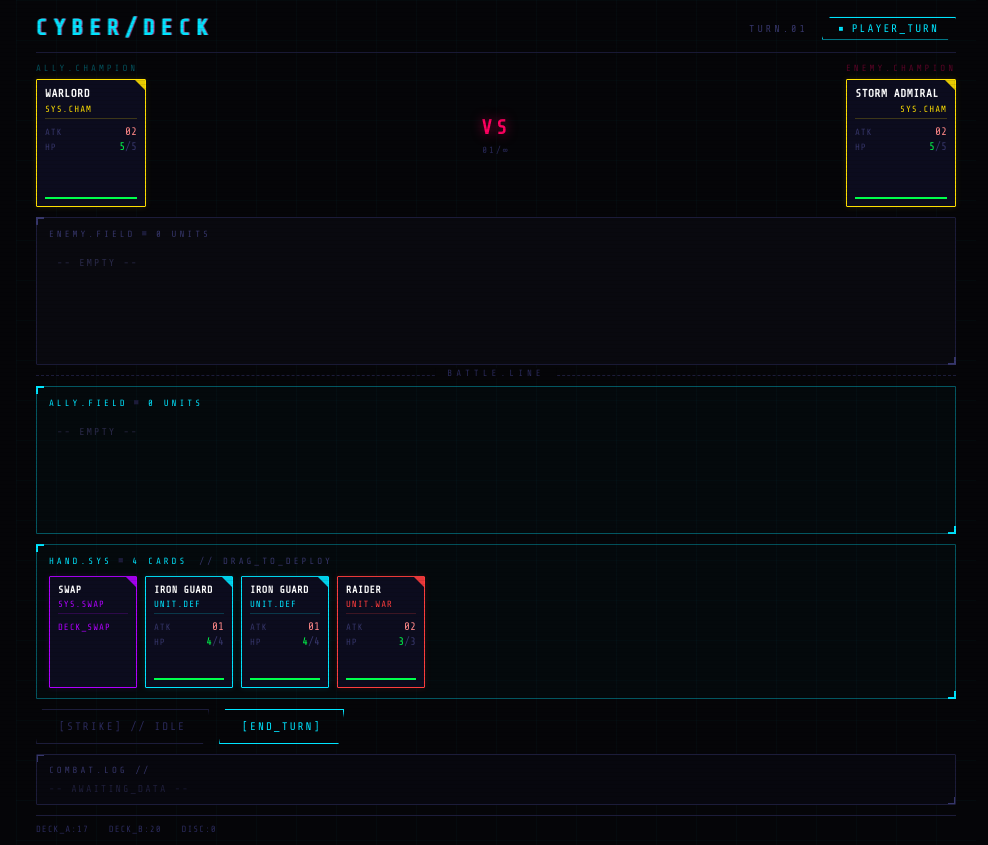
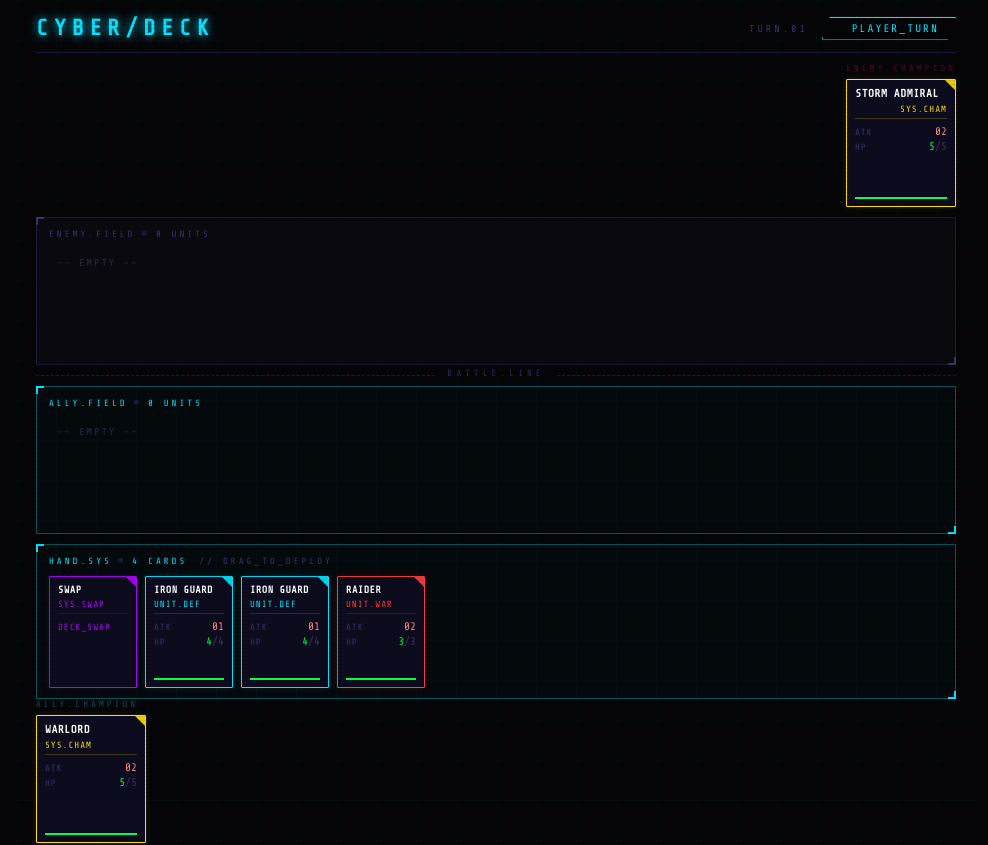
Before and after one commit to PierreA-D/cyber-deck, a React (Vite) app: page / in a window 1280 px wide. Shown: the top 845 px of the page, without its empty margins (144-1132 px from the left). Built offline with nearby package versions, Linux system fonts and the light colour scheme.

Commit message:
feat: update language to French in index.html, add Tailwind CSS dependencies, and refactor GameBoard component layout

```diff
--- a/index.html
+++ b/index.html
@@ -1,5 +1,5 @@
 <!doctype html>
-<html lang="en">
+<html lang="fr">
   <head>
     <meta charset="UTF-8" />
     <link rel="icon" type="image/svg+xml" href="/favicon.svg" />
--- a/package.json
+++ b/package.json
@@ -12,8 +12,10 @@
   "dependencies": {
     "@dnd-kit/core": "^6.3.1",
     "@dnd-kit/utilities": "^3.2.2",
+    "@tailwindcss/vite": "^4.3.0",
     "react": "^19.2.6",
-    "react-dom": "^19.2.6"
+    "react-dom": "^19.2.6",
+    "tailwindcss": "^4.3.0"
   },
   "devDependencies": {
     "@eslint/js": "^10.0.1",
--- a/src/components/GameBoard.tsx
+++ b/src/components/GameBoard.tsx
@@ -109,30 +109,9 @@ export function GameBoard() {
         {/* ── Champions ── */}
         <div style={{
           display: 'flex',
-          justifyContent: 'space-between',
-          alignItems: 'flex-start',
+          justifyContent: 'flex-end',
           gap: '12px',
         }}>
-          <div>
-            <div style={{ fontSize: '9px', letterSpacing: '3px', color: '#00e5ff55', marginBottom: '6px' }}>
-              ALLY.CHAMPION
-            </div>
-            <CardComponent card={game.player.champion} />
-          </div>
-
-          <div style={{ alignSelf: 'center', textAlign: 'center' }}>
-            <div style={{
-              fontSize: '20px',
-              color: '#ff0060',
-              letterSpacing: '4px',
-              textShadow: '0 0 12px #ff006099',
-              fontWeight: 'bold',
-            }}>VS</div>
-            <div style={{ fontSize: '9px', color: '#2a2a5a', marginTop: '6px', letterSpacing: '2px' }}>
-              {String(game.turn).padStart(2, '0')}/∞
-            </div>
-          </div>
-
           <div style={{ textAlign: 'right' }}>
             <div style={{ fontSize: '9px', letterSpacing: '3px', color: '#ff006055', marginBottom: '6px' }}>
               ENEMY.CHAMPION
@@ -173,10 +152,18 @@ export function GameBoard() {
         />
 
         {/* ── Hand ── */}
-        <PlayerHand
-          cards={game.player.hand}
-          disabled={!isPlayerTurn}
-        />
+        <div>
+          <PlayerHand
+            cards={game.player.hand}
+            disabled={!isPlayerTurn}
+          />
+          <div>
+            <div style={{ fontSize: '9px', letterSpacing: '3px', color: '#00e5ff55', marginBottom: '6px' }}>
+              ALLY.CHAMPION
+            </div>
+            <CardComponent card={game.player.champion} />
+          </div>
+        </div>
 
         {/* ── Action buttons ── */}
         <div style={{ display: 'flex', gap: '10px' }}>
--- a/vite.config.ts
+++ b/vite.config.ts
@@ -1,9 +1,13 @@
 import { defineConfig } from 'vite'
 import react from '@vitejs/plugin-react'
+import tailwindcss from '@tailwindcss/vite'
 
 // https://vite.dev/config/
 export default defineConfig({
-  plugins: [react()],
+  plugins: [
+    react(),
+    tailwindcss()
+  ],
   server: {
     host: '0.0.0.0',
     port: 5173,
```
Also changed, not shown: 1 other file (tests, documents, lock files or other folders).
